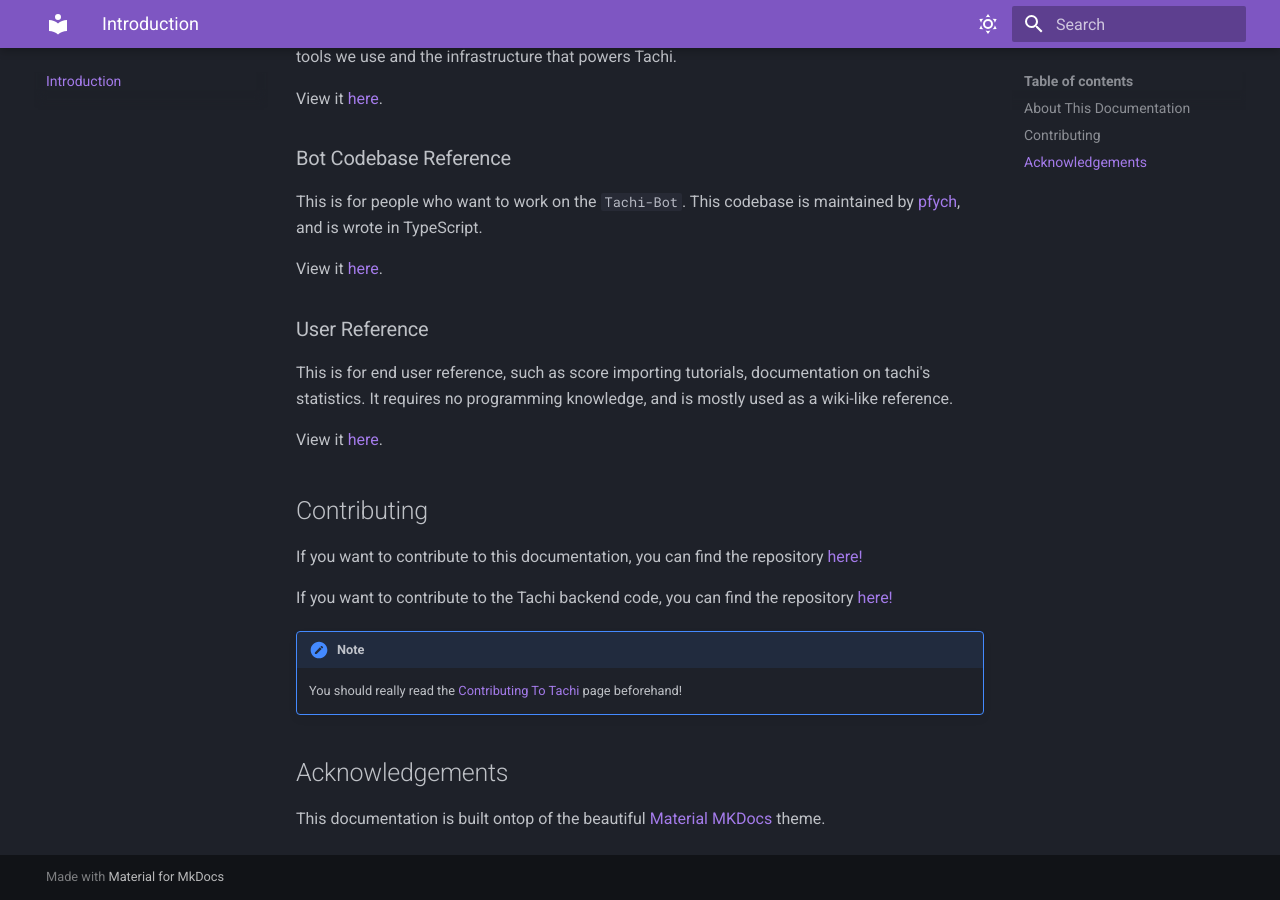
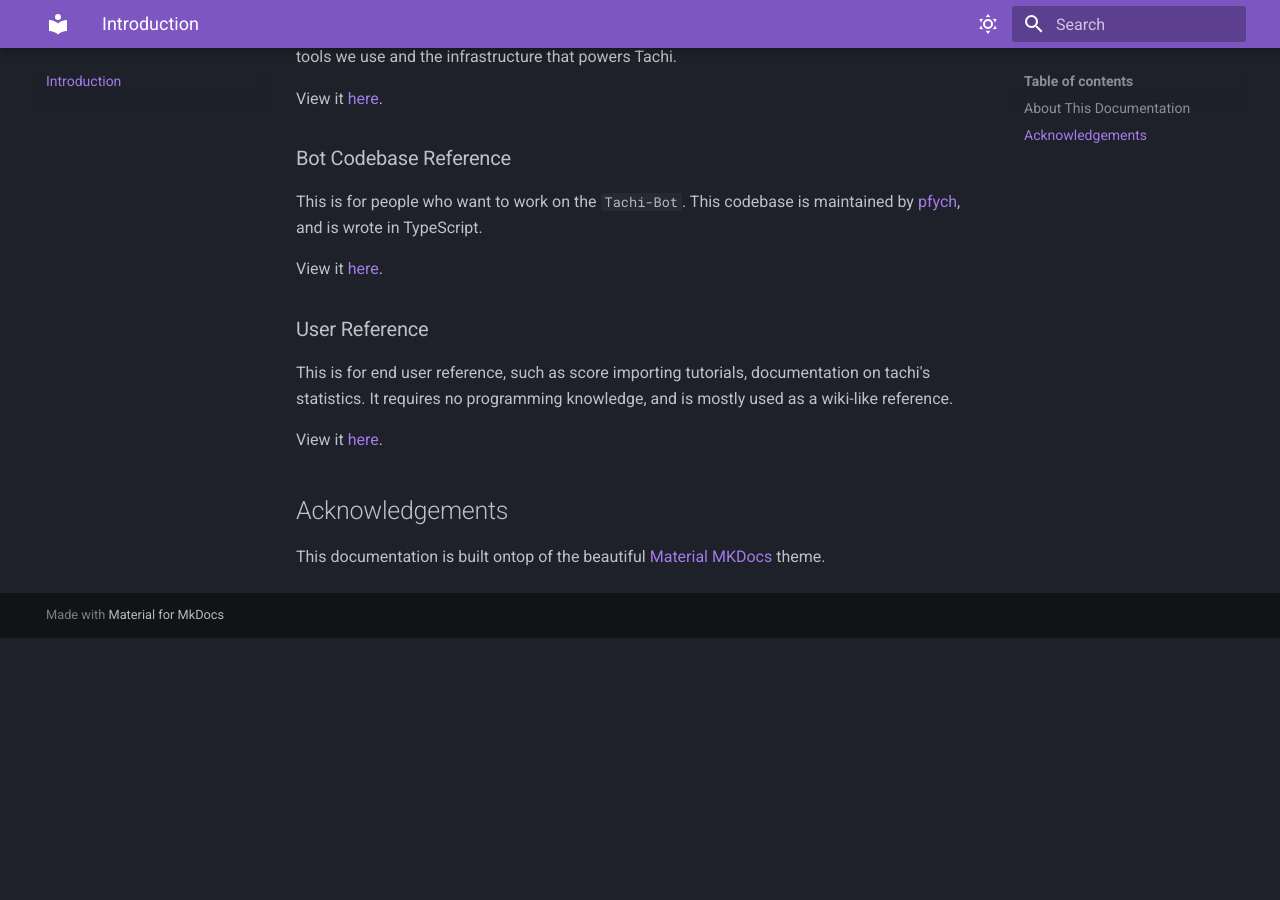
Before and after one commit to zkrising/Tachi, an MkDocs documentation site: the page built from docs/docs/index.md, in a window 1280 px wide and 900 px high, scrolled down 719 px. Built offline with MkDocs 1.6.1 and Material for MkDocs 9.7.7, drawn with Linux system fonts in a browser that asks for light colours; after the commit the page ends 1357 px from its top, so only the background shows below that.

Commit message:
Move contributing to its own page.

```diff
--- a/docs/docs/index.md
+++ b/docs/docs/index.md
@@ -41,16 +41,6 @@
 
 View it [here](./user/overview.md).
 
-## Contributing
-
-If you want to contribute to this documentation, you can find the repository [here!](https://github.com/TeamNewGuys/tachi-docs)
-
-If you want to contribute to the Tachi backend code, you can find the repository [here!](https://github.com/TeamNewGuys/tachi-server)
-
-
-!!! note
-	You should really read the [Contributing To Tachi](./tachi-server/contributing.md) page beforehand!
-
 ## Acknowledgements
 
 This documentation is built ontop of the beautiful [Material MKDocs](https://squidfunk.github.io/mkdocs-material) theme.
```
